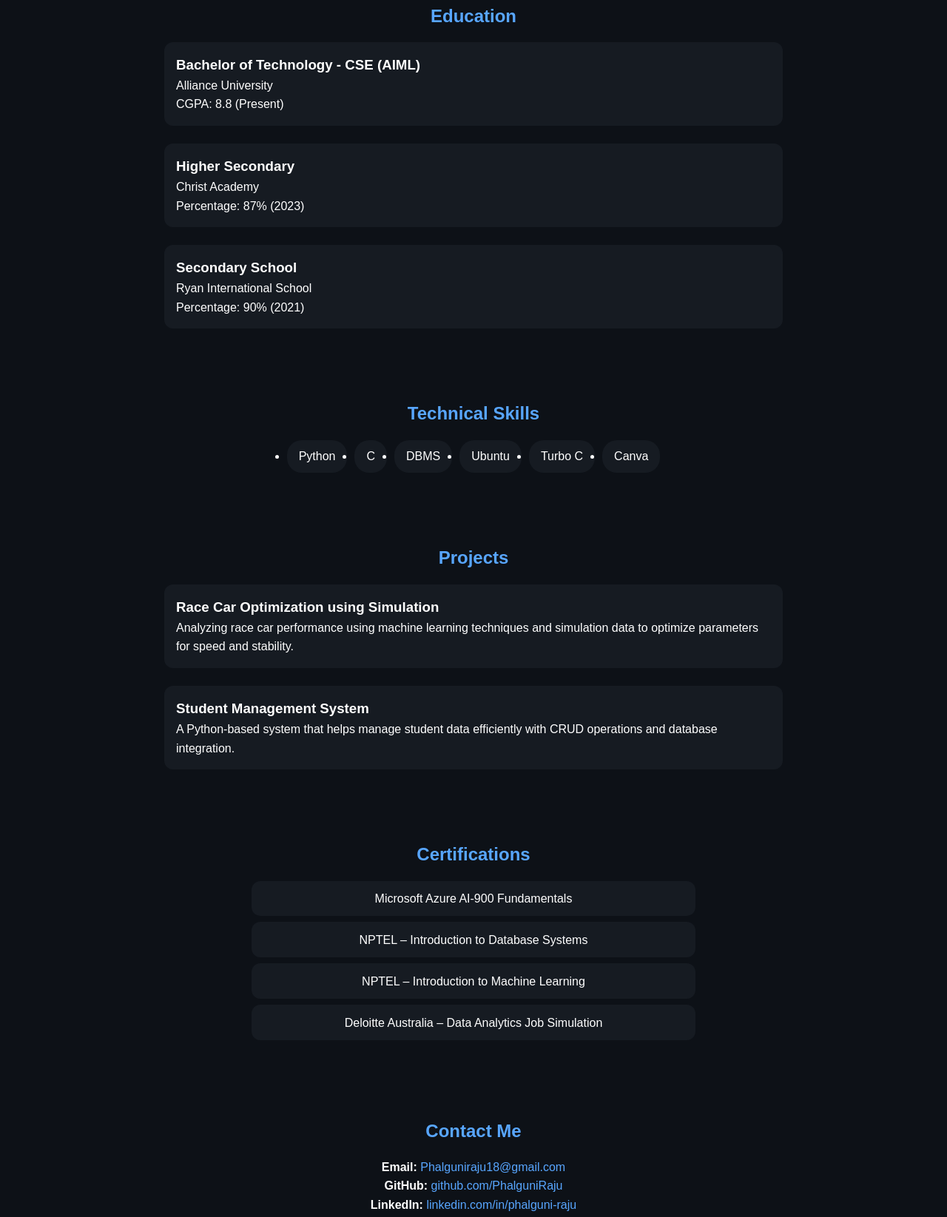
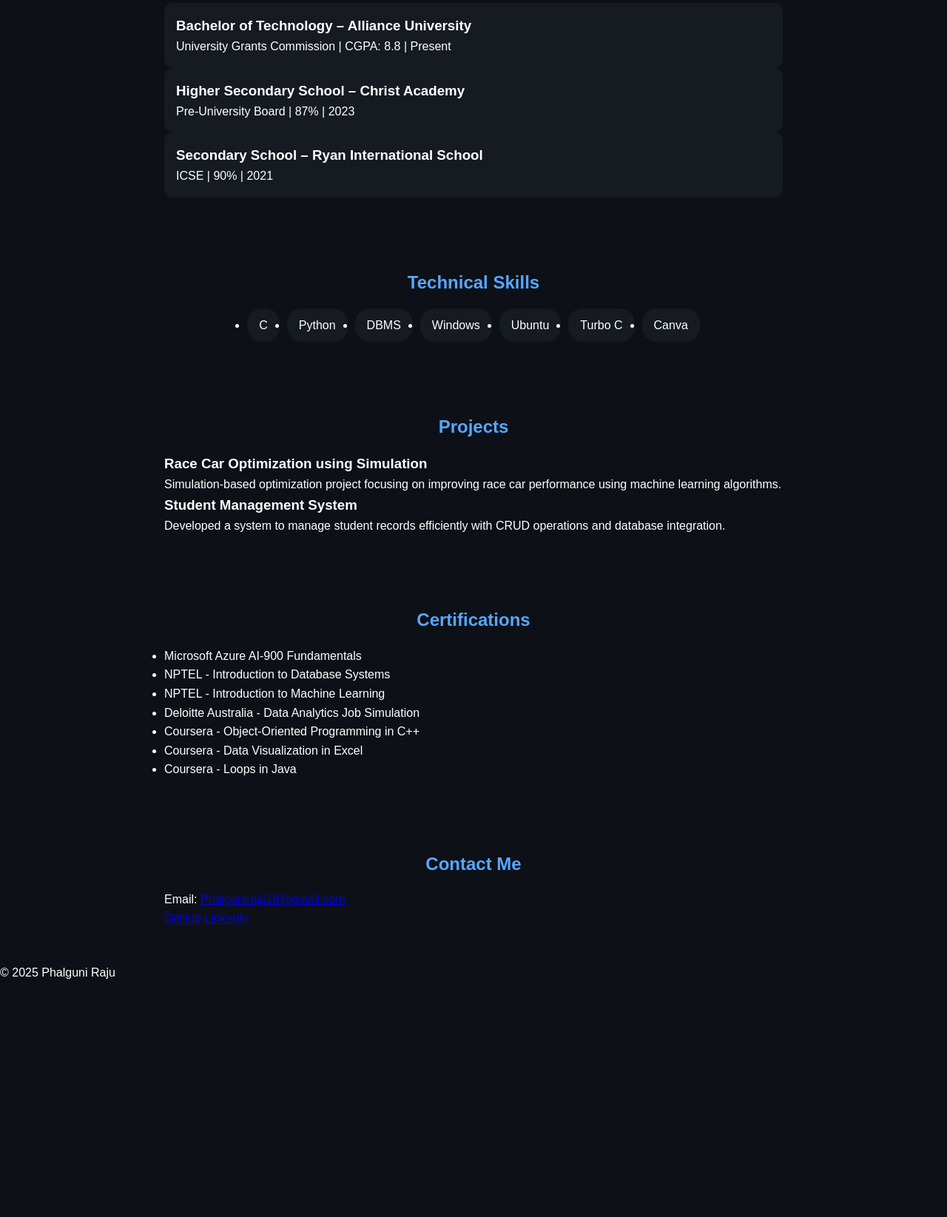
Before and after one commit to PhalguniRaju/phalguniraju-portfolio, a plain HTML site: page index.html in a window 1280 px wide. Shown: the part 797-2442 px from the top of the page at 74% size. After the commit the page ends 2125 px from the top, so only its background shows below. Drawn offline with Linux system fonts and the light colour scheme.

Commit message:
Update index.html

```diff
--- a/index.html
+++ b/index.html
@@ -8,107 +8,93 @@
   <script defer src="script.js"></script>
 </head>
 <body>
-  <header>
-    <nav class="navbar">
-      <h1 class="logo">Phalguni Raju</h1>
-      <ul class="nav-links">
-        <li><a href="#about">About</a></li>
-        <li><a href="#education">Education</a></li>
-        <li><a href="#skills">Skills</a></li>
-        <li><a href="#projects">Projects</a></li>
-        <li><a href="#certifications">Certifications</a></li>
-        <li><a href="#contact">Contact</a></li>
-      </ul>
-    </nav>
+  <header class="hero">
+    <img src="profile.jpeg" alt="Profile Picture" class="profile-pic">
+    <h1>Phalguni Raju</h1>
+    <p class="tagline">3rd Year Computer Science Engineering Student | AIML Enthusiast</p>
+    <a href="#contact" class="btn">Get in Touch</a>
   </header>
 
-  <!-- Hero Section -->
-  <section class="hero">
-    <img src="profile.jpeg" alt="Profile Picture" class="profile-pic">
-    <h2 class="name">Phalguni Raju</h2>
-    <p class="tagline">Aspiring AIML Engineer | 3rd Year CSE Student</p>
-    <a href="#contact" class="btn">Get in Touch</a>
-  </section>
-
-  <!-- About -->
-  <section id="about" class="animate">
+  <section id="about" class="section">
     <h2>About Me</h2>
     <p>
-      I am a motivated 3rd-year Computer Science Engineering student specializing in AIML.
-      Passionate about problem-solving, innovation, and exploring cutting-edge technologies
-      to develop impactful solutions in real-world scenarios.
+      I’m a motivated 3rd year Computer Science Engineering student specializing in AIML,
+      eager to leverage my technical and analytical skills in challenging environments.
+      Passionate about problem-solving, innovation, and continuous learning.
     </p>
   </section>
 
-  <!-- Education -->
-  <section id="education" class="animate">
+  <section id="education" class="section">
     <h2>Education</h2>
-    <div class="edu-container">
     <div class="edu-card">
-        <h3>Bachelor of Technology - CSE (AIML)</h3>
-        <p>Alliance University</p>
-        <p>CGPA: 8.8 (Present)</p>
+      <h3>Bachelor of Technology – Alliance University</h3>
+      <p>University Grants Commission | CGPA: 8.8 | Present</p>
     </div>
     <div class="edu-card">
-        <h3>Higher Secondary</h3>
-        <p>Christ Academy</p>
-        <p>Percentage: 87% (2023)</p>
+      <h3>Higher Secondary School – Christ Academy</h3>
+      <p>Pre-University Board | 87% | 2023</p>
     </div>
     <div class="edu-card">
-        <h3>Secondary School</h3>
-        <p>Ryan International School</p>
-        <p>Percentage: 90% (2021)</p>
-      </div>
+      <h3>Secondary School – Ryan International School</h3>
+      <p>ICSE | 90% | 2021</p>
     </div>
   </section>
 
-  <!-- Skills -->
-  <section id="skills" class="animate">
+  <section id="skills" class="section">
     <h2>Technical Skills</h2>
     <ul class="skills-list">
+      <li>C</li>
       <li>Python</li>
-      <li>C</li>
       <li>DBMS</li>
+      <li>Windows</li>
       <li>Ubuntu</li>
       <li>Turbo C</li>
       <li>Canva</li>
     </ul>
   </section>
 
-  <!-- Projects -->
-  <section id="projects" class="animate">
+  <section id="projects" class="section">
     <h2>Projects</h2>
-    <div class="projects-container">
-      <div class="project-card">
+    <div class="card">
       <h3>Race Car Optimization using Simulation</h3>
-        <p>Analyzing race car performance using machine learning techniques and simulation data to optimize parameters for speed and stability.</p>
+      <p>
+        Simulation-based optimization project focusing on improving race car
+        performance using machine learning algorithms.
+      </p>
     </div>
-      <div class="project-card">
+    <div class="card">
       <h3>Student Management System</h3>
-        <p>A Python-based system that helps manage student data efficiently with CRUD operations and database integration.</p>
-      </div>
+      <p>
+        Developed a system to manage student records efficiently with CRUD
+        operations and database integration.
+      </p>
     </div>
   </section>
 
-  <!-- Certifications -->
-  <section id="certifications" class="animate">
+  <section id="certifications" class="section">
     <h2>Certifications</h2>
-    <ul class="cert-list">
+    <ul>
       <li>Microsoft Azure AI-900 Fundamentals</li>
-      <li>NPTEL – Introduction to Database Systems</li>
-      <li>NPTEL – Introduction to Machine Learning</li>
-      <li>Deloitte Australia – Data Analytics Job Simulation</li>
+      <li>NPTEL - Introduction to Database Systems</li>
+      <li>NPTEL - Introduction to Machine Learning</li>
+      <li>Deloitte Australia - Data Analytics Job Simulation</li>
+      <li>Coursera - Object-Oriented Programming in C++</li>
+      <li>Coursera - Data Visualization in Excel</li>
+      <li>Coursera - Loops in Java</li>
     </ul>
   </section>
 
-  <!-- Contact -->
-  <section id="contact" class="animate">
+  <section id="contact" class="section">
     <h2>Contact Me</h2>
-    <div class="contact-info">
-      <p><strong>Email:</strong> <a href="mailto:Phalguniraju18@gmail.com">Phalguniraju18@gmail.com</a></p>
-      <p><strong>GitHub:</strong> <a href="https://github.com/PhalguniRaju" target="_blank">github.com/PhalguniRaju</a></p>
-      <p><strong>LinkedIn:</strong> <a href="https://www.linkedin.com/in/phalguni-raju/" target="_blank">linkedin.com/in/phalguni-raju</a></p>
+    <p>Email: <a href="mailto:Phalguniraju18@gmail.com">Phalguniraju18@gmail.com</a></p>
+    <div class="social-links">
+      <a href="https://github.com/PhalguniRaju" target="_blank">GitHub</a>
+      <a href="https://www.linkedin.com/in/phalguni-raju/" target="_blank">LinkedIn</a>
     </div>
   </section>
+
+  <footer>
+    <p>© 2025 Phalguni Raju</p>
+  </footer>
 </body>
 </html>
```
Lines whose indentation alone changed are shown as unchanged.
